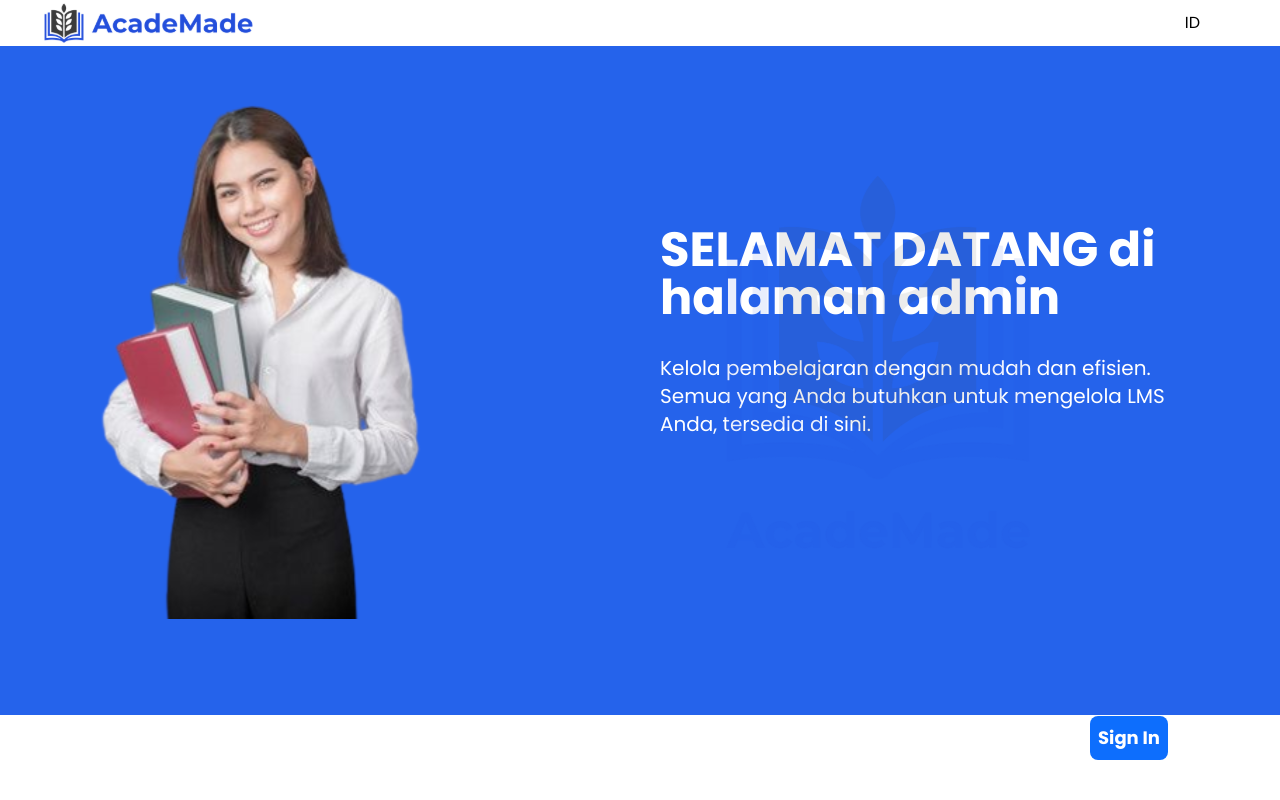
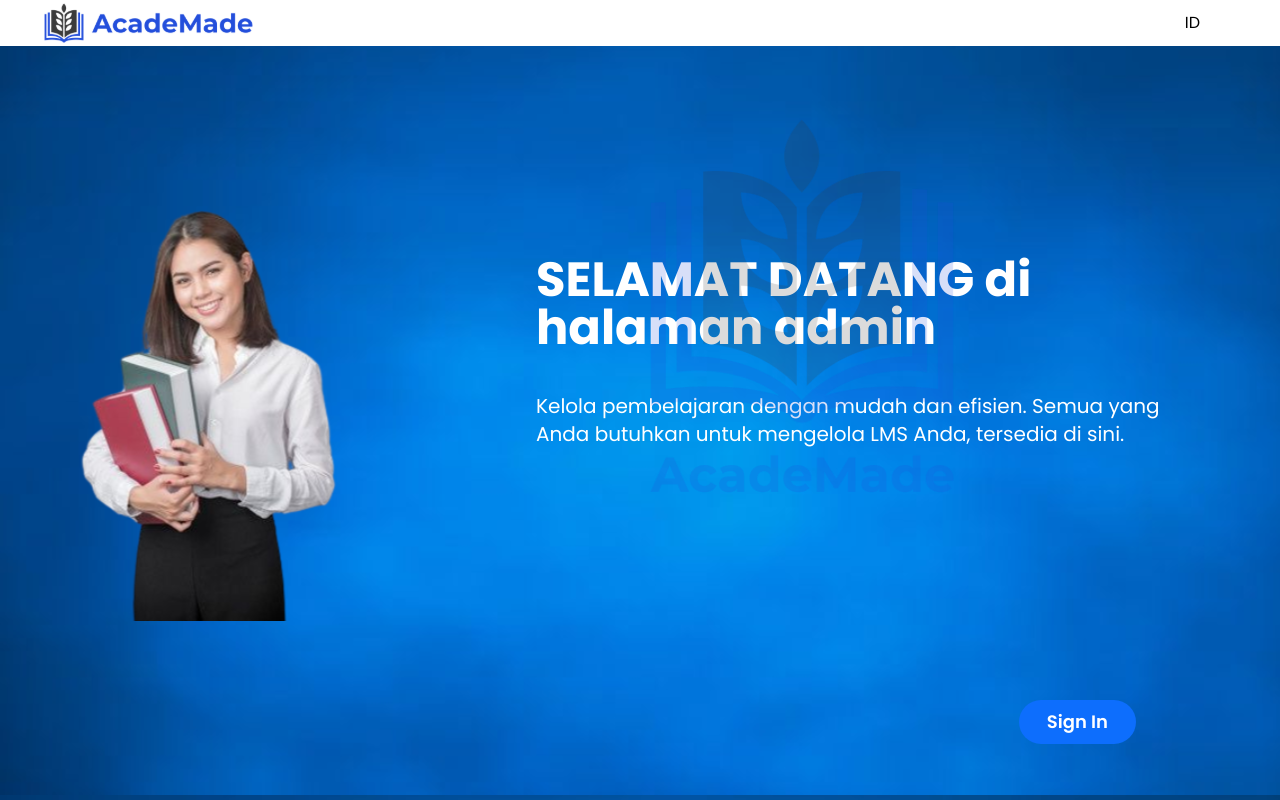
Before and after one commit to Capstone-Project-Kelompok-11/frontend-web-react, a React (Vite) app: page / in a window 1280 px wide. Built offline with nearby package versions, Linux system fonts and the light colour scheme.

Commit message:
fix: fix landingpage and login view

```diff
--- a/src/components/templates/Navbar.template.jsx
+++ b/src/components/templates/Navbar.template.jsx
@@ -7,7 +7,7 @@ import homeImage from "../../assets/Home.svg";
 function Navbar() {
   return (
     <div>
-      <nav className="bg-white ">
+      <nav className="bg-white fixed w-full ">
         <div className="flex items-center justify-between">
           <a className="Home" href="/">
             <img src={homeImage} alt="some-image" className="w-500 h-100" />
--- a/src/views/LandingPage.view.jsx
+++ b/src/views/LandingPage.view.jsx
@@ -10,14 +10,14 @@ function LandingPage() {
   }, []);
 
   return (
-    <div className="max-h-fit">
+    <div>
       <Navbar />
-      <div className="bg-blue-600  flex flex-col justify-center items-center">
+      <div className="bg-[url('../../src/assets/Background.svg')] h-screen flex flex-col justify-center items-center">
         <div className="flex items-center justify-center mr-10 mb-24">
-          <img src={GuruSvg} alt="Guru" className="w-1/2 mr-10" />
+          <img src={GuruSvg} alt="Guru" className="w-2/5 mr-10 mt-20 " />
           <div className="mr-10">
-            <div className="mb-8 ">
-              <p className="text-5xl text-white font-bold ">
+            <div className="mb-10">
+              <p className="text-5xl text-white font-bold">
                 SELAMAT DATANG di halaman admin
               </p>
             </div>
@@ -29,13 +29,13 @@ function LandingPage() {
               <img
                 src={LogoSvg}
                 alt="Logo"
-                className="opacity-50 absolute top-0 mt-24 -ml-12"
+                className="opacity-90 absolute top-0 mt-10 mb-20 -ml-120"
               />
             </div>
             <div>
               <Link
                 to="/login"
-                className="bg-primary-50 text-white rounded-lg font-bold text-lg p-2 mr-28 absolute bottom-0 right-0 mb-10 "
+                className="bg-primary-50 text-white rounded-full font-semibold text-lg p-2 px-7 mr-36 absolute bottom-0 right-0  mb-14"
               >
                 Sign In
               </Link>
--- a/src/views/Login.view.jsx
+++ b/src/views/Login.view.jsx
@@ -54,7 +54,7 @@ function Login() {
     <div>
       <Navbar />
       <ToastContainer position="top-center" autoClose={1000} />
-      <div className="container mx-auto bg-blue-600 h-screen">
+      <div className="container mx-auto bg-[url('../../src/assets/Background.svg')] min-h-screen">
         <div className="flex justify-center items-center h-screen text-base">
           <div className="bg-white p-20 rounded-xl shadow-md m-2">
             <form onSubmit={formik.handleSubmit}>
```
